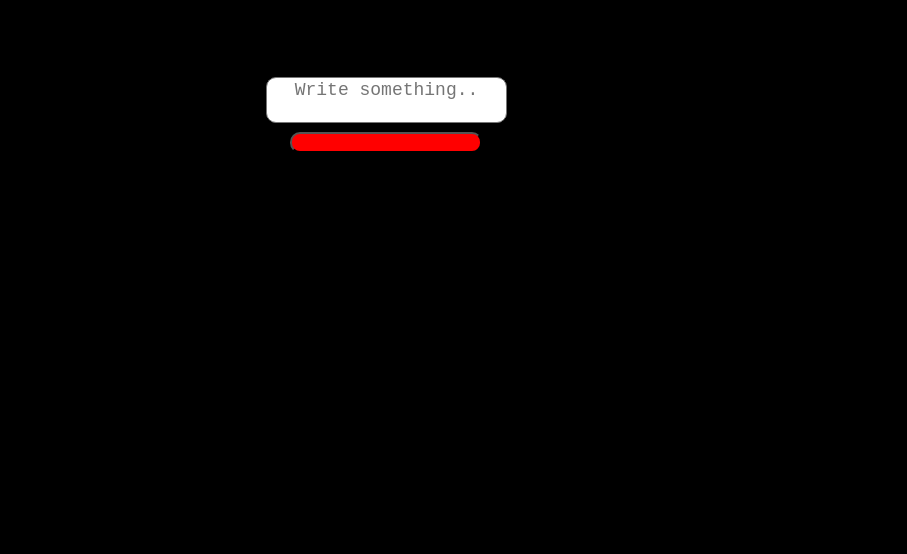
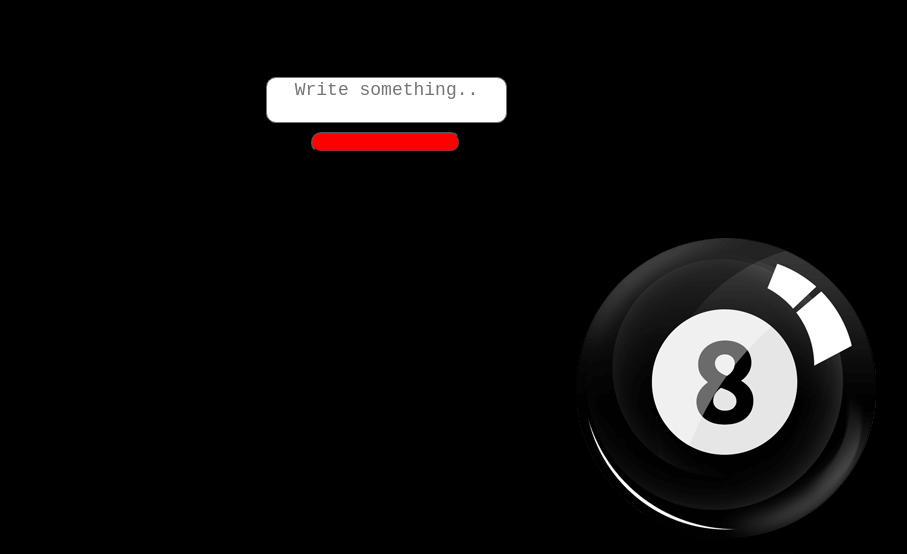
Before and after one commit to bboysofus/-se-8-ball, a plain HTML site: page index.html in a window 1280 px wide. Shown: the part 283-837 px from the top of the page, without its empty margins (254-1161 px from the left). Before the commit the page ends 800 px from the top, so only its background shows below. Drawn offline with Linux system fonts and the light colour scheme.

Commit message:
NEED ANSWERS!

```diff
--- a/index.html
+++ b/index.html
@@ -6,9 +6,19 @@
         <title>Magic 8 ball</title>
         <style>
         body{
+            overflow: hidden;
             background-color: rgb(0, 0, 0);
             padding: 0;
             margin: 0;
+        }
+        #img{
+            overflow: hidden;
+            margin: 0 auto;
+            margin-right: 150px;
+            padding: 0px 0px;
+            float: right;
+            position: relative;
+
         }
         .container{
             width: 30vh;
@@ -41,31 +51,35 @@
             color: white;
         }
         #btn{
+            color: white;
+            text-align: center;
             padding: 1px;
             margin: 5px;
             border-radius: 10px;
             background-color: red;
-            width: 24vh;
+            width: 150px;
             position: relative;
+            cursor: pointer;
         }
         #btn span{
             cursor: pointer;
-            font-stretch: condensed;
             display: inline-block;
-            position: relative;
+            position: static;
             transition: 0.5s;
+            text-align: center;
+            margin: 0 auto;
+            padding: 0px;
         }
         #btn span:after{
             content: 'Click to send';
             font-stretch: condensed;
-            position: absolute;
+            position: relative;
             opacity: 0;
-            top: 0;
-            right: -30px;
+            right: 30px;
             transition: 0.5s;
         }
         #btn:hover span{
-            padding-top: 25px;
+            padding-top: 0px;
         }
         #btn:hover span:after{
             opacity: 1;
@@ -84,10 +98,11 @@
         <h1 id="header1">What's on your mind..?</h1>
         <div class="container">
             <textarea id="box" style="resize: none;" placeholder="Write something.."></textarea>
-            <button type="submit" id="btn" onclick="answer()"><span></span></button>
+            <button type="submit" id="btn" onclick="answer()"><strong><span></span></strong></button>
             <p id="answer"></p>
             <p id="error"></p>
         </div>
+        <img id="img" src="8ball.png">
         <audio id="blop">
             <source src="blop.mp3" type="audio/mp3">
         </audio>
```
